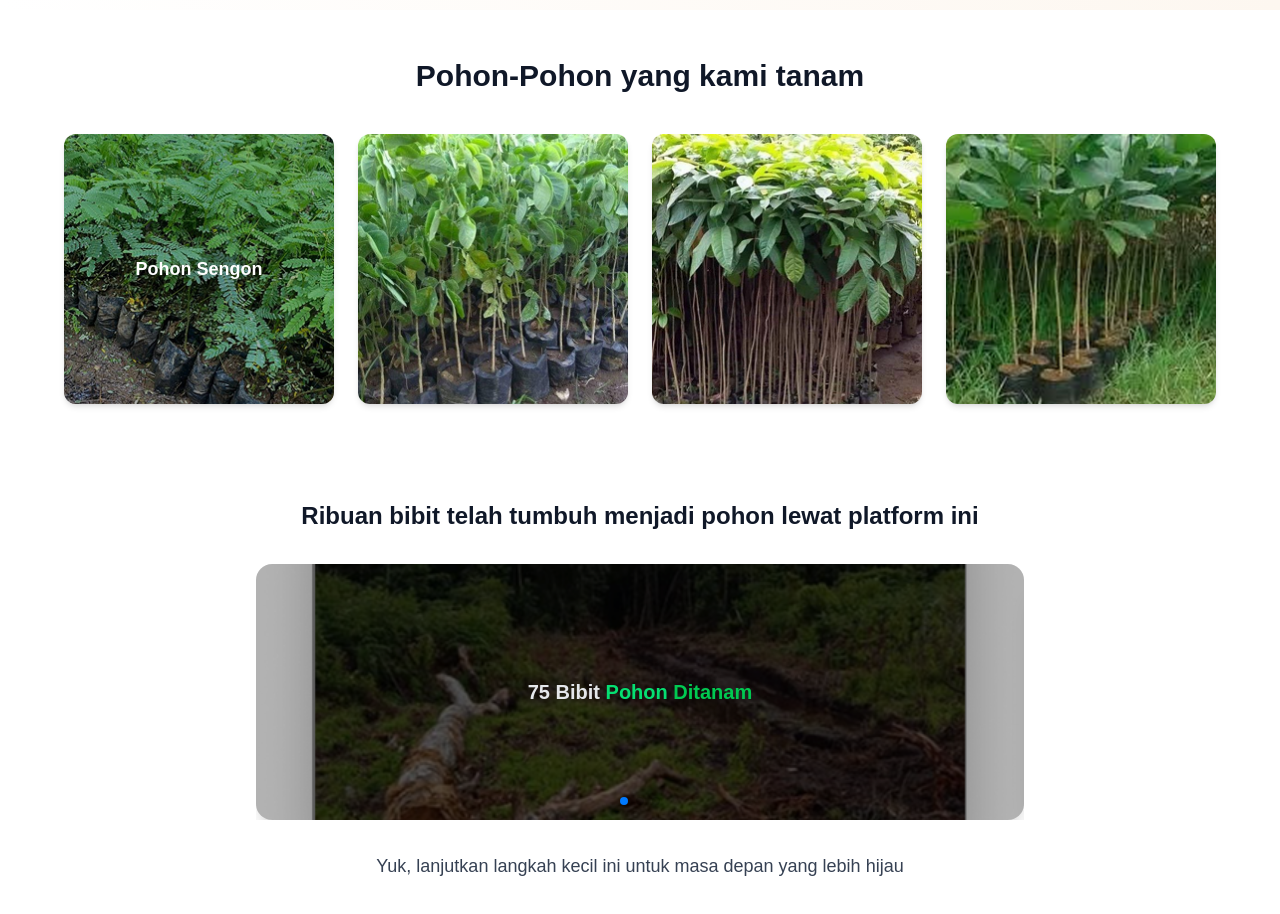
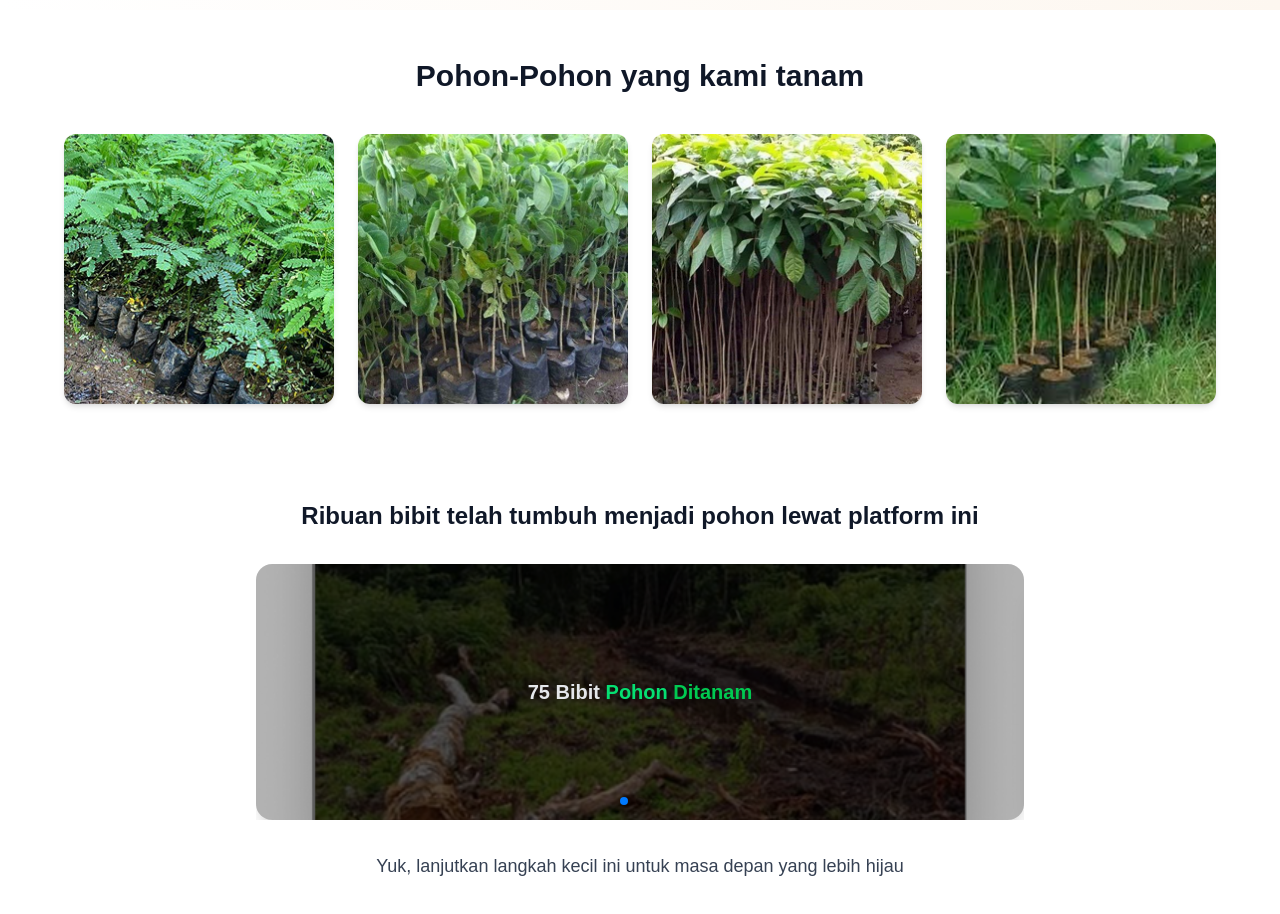
Before and after one commit to Aghissulaiman/reforesta, a Next.js app: page / in a window 1280 px wide. Shown: the part 1960-2874 px from the top of the page. Built offline with nearby package versions, Linux system fonts and the light colour scheme.

Commit message:
updete ke 4

```diff
--- a/src/app/Componen/Landingpaga/PohonList.jsx
+++ b/src/app/Componen/Landingpaga/PohonList.jsx
@@ -3,7 +3,6 @@
 import { motion } from "framer-motion";
 
 export default function PohonList() {
-  // Variasi animasi tiap kartu
   const cardVariant = {
     hidden: { opacity: 0, scale: 0.9, y: 40 },
     visible: (i) => ({
@@ -14,11 +13,12 @@ export default function PohonList() {
     }),
   };
 
+  // Tambahkan label untuk semua gambar
   const images = [
-    { src: "/pohon1.png", alt: "Pohon Sengon", label: "Pohon Sengon", overlay: true },
-    { src: "/pohon2.png", alt: "Bibit Pohon 2" },
-    { src: "/pohon3.png", alt: "Bibit Pohon 3" },
-    { src: "/pohon4.png", alt: "Bibit Pohon 4" },
+    { src: "/pohon1.png", alt: "Pohon Sengon", label: "Pohon Sengon" },
+    { src: "/pohon2.png", alt: "Bibit Pohon 2", label: "Bibit Pohon 2" },
+    { src: "/pohon3.png", alt: "Bibit Pohon 3", label: "Bibit Pohon 3" },
+    { src: "/pohon4.png", alt: "Bibit Pohon 4", label: "Bibit Pohon 4" },
   ];
 
   return (
@@ -36,24 +36,31 @@ export default function PohonList() {
               variants={cardVariant}
               initial="hidden"
               whileInView="visible"
-              // === Perubahan penting di bawah ===
-              viewport={{ once: false, amount: 0.3 }} // animasi bisa berulang
+              viewport={{ once: false, amount: 0.3 }}
               custom={i}
               whileHover={{ scale: 1.05 }}
               whileTap={{ scale: 0.97 }}
             >
+              {/* Gambar */}
               <img
                 src={img.src}
                 alt={img.alt}
                 className="w-full aspect-square object-cover transition-transform duration-500 group-hover:scale-110"
               />
-              {img.overlay && (
-                <div className="absolute inset-0 bg-black/30 flex items-center justify-center">
-                  <span className="text-white font-semibold text-lg">
-                    {img.label}
-                  </span>
-                </div>
-              )}
+
+              {/* Overlay yang muncul saat hover */}
+              <div className="
+                absolute inset-0 flex items-center justify-center
+                bg-black/0 group-hover:bg-black/40
+                transition-colors duration-300
+              ">
+                <span className="
+                  text-white text-lg font-semibold opacity-0
+                  group-hover:opacity-100 transition-opacity duration-300
+                ">
+                  {img.label}
+                </span>
+              </div>
             </motion.div>
           ))}
         </div>
```
